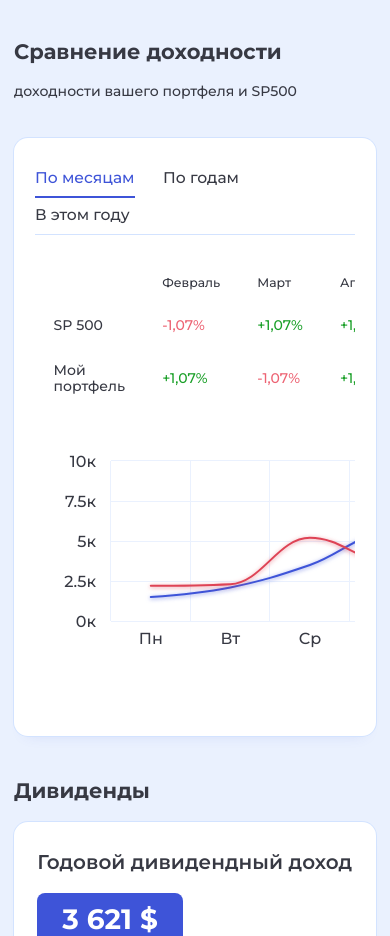
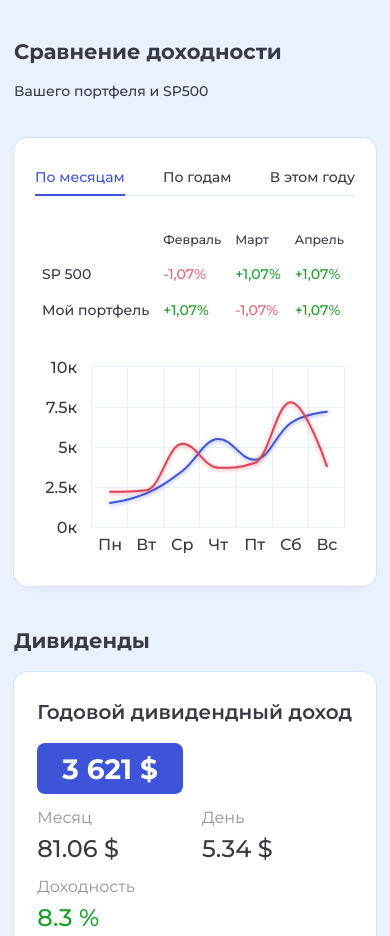
Before and after one commit to Ankhena/BeatMarket, a website: page BeatMarket/advisorPortfolioReady.html in a window 390 px wide. Shown: the part 2505-3441 px from the top of the page. Drawn offline with nearby package versions, Linux system fonts and the light colour scheme.

Commit message:
доработан адаптив графика в портфеле советнике

```diff
--- a/BeatMarket/advisorPortfolioReady.html
+++ b/BeatMarket/advisorPortfolioReady.html
@@ -446,7 +446,7 @@
 
           <section class="adv-prtf-ready__comparison">
             <h2 class="">Сравнение доходности</h2>
-            <p class="adv-prtf-ready__subtitle">доходности вашего портфеля и SP500</p>
+            <p class="adv-prtf-ready__subtitle">Вашего портфеля и SP500</p>
 
             <div class="adv-prtf-ready__comparison-charts">
               <div class="adv-prtf-ready__comparison-tabs">
@@ -458,9 +458,17 @@
                 <label for="comparison-period-3">В этом году</label>
               </div>
               <div class="table-wrap">
+
+                <div class="table-wrap__content">
+                  <div class="table-wrap__names">
+                    <span>SP 500</span>
+                    <span>Мой портфель</span>
+                  </div>
+
+                  <div class="table-wrap__header">
+
                     <table class="adv-prtf-ready__comparison-table table">
                       <tr class="table__title-tr">
-                    <th>&nbsp;</th>
                         <th>Февраль</th>
                         <th>Март</th>
                         <th>Апрель</th>
@@ -469,7 +477,6 @@
                         <th>За всё время</th>
                       </tr>
                       <tr>
-                    <td>SP 500</td>
                         <td class="table__td h-negative">-1,07%</td>
                         <td class="table__td h-positive">+1,07%</td>
                         <td class="table__td h-positive">+1,07%</td>
@@ -478,7 +485,6 @@
                         <td>+16,07%</td>
                       </tr>
                       <tr>
-                    <td>Мой портфель</td>
                         <td class="table__td h-positive">+1,07%</td>
                         <td class="table__td h-negative">-1,07%</td>
                         <td class="table__td h-positive">+1,07%</td>
@@ -486,12 +492,12 @@
                         <td class="table__td h-positive">+1,07%</td>
                         <td class="table__td h-positive">+10,01%</td>
                       </tr>
-                  <tr>
-                    <td colspan="7">
+                    </table>
+
+                  </div>
+                </div>
+
                 <div id="adv-prtf-ready__comparison-chart" class="mainGraphBlock adv-prtf-ready__comparison-chart"></div>
-                    </td>
-                  </tr>
-                </table>
               </div>
 
 
--- a/src/scss/advisorPortfolioReady.scss
+++ b/src/scss/advisorPortfolioReady.scss
@@ -338,17 +338,35 @@
 .adv-prtf-ready__comparison-charts {
   @include block-beauty;
   padding: 1.5rem;
+  overflow: hidden;
 
   .table-wrap {
-    margin-left: -1.5rem;
-    margin-right: -1.5rem;
-    width: calc(100% + 3rem);
-    overflow-x: auto;
-    @media ($media_md) {
-      width: 100%;
-      margin-left: auto;
-      margin-right: auto;
-      overflow-x: scroll;
+    --td-paddind: 1em 1.33rem;
+
+    @media ($media_sm) {
+      --td-paddind: 0.7em 0.5rem;
+    }
+
+    &__header {
+      overflow-x: auto;
+      flex-basis: 100%;
+    }
+
+    &__content {
+      display: flex;
+    }
+
+    &__names {
+      display: flex;
+      flex-direction: column;
+      justify-content: flex-end;
+
+      span {
+        font-weight: 500;
+        padding: var(--td-paddind);
+        display: inline-block;
+        white-space: nowrap;
+      }
     }
   }
   th {
@@ -358,6 +376,11 @@
 
 .adv-prtf-ready__comparison-tabs {
   border-bottom: 1px solid $color_block_border;
+
+  @media ($media_sm) {
+    display: flex;
+    justify-content: space-between;
+  }
 
   input[type="radio"] {
     @include visually-hidden;
@@ -377,8 +400,16 @@
     display: inline-block;
     padding: 12/18*1rem 0;
     margin-right: 32/18*1rem;
-    font-size: 20/18*1rem;
+    font-size: 1rem;
     font-weight: 500;
+
+    @media ($media_sm) {
+      margin-right: 0;
+
+      &:not(:last-child) {
+        margin-right: 0.5rem;
+      }
+    }
 
     &::after {
       content: "";
@@ -394,6 +425,7 @@
 }
 
 .adv-prtf-ready__comparison-table {
+  overflow-x: auto;
   margin-top: 2rem;
   //margin-left: -1.5rem;
   //margin-right: -1.5rem;
@@ -923,4 +955,9 @@
 
 .adv-prtf-ready__comparison-chart {
   margin-top: 2rem;
+  margin-bottom: -2rem;
+
+  @media ($media_md) {
+    margin-bottom: -3rem;
+  }
 }
--- a/src/scss/blocks/_table.scss
+++ b/src/scss/blocks/_table.scss
@@ -1,8 +1,11 @@
 .table {
   --td-paddind: 1em 1.33rem;
   width: 100%;
+  border-collapse: collapse;
 
-  border-collapse: collapse;
+  @media ($media_sm) {
+    --td-paddind: 0.7em 0.5rem;
+  }
 }
 
 .table--radius {
```
Also changed, not shown: BeatMarket/advisorPortfolioReadyView.html (+15 -9 lines), src/advisorPortfolioReady.html (+15 -9 lines), src/advisorPortfolioReadyView.html (+15 -9 lines), BeatMarket/css/style.css, BeatMarket/css/style.min.css. Lines whose indentation alone changed are shown as unchanged.
